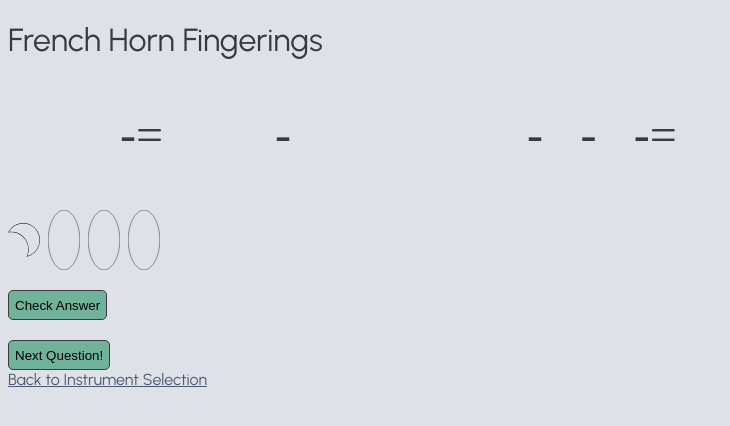
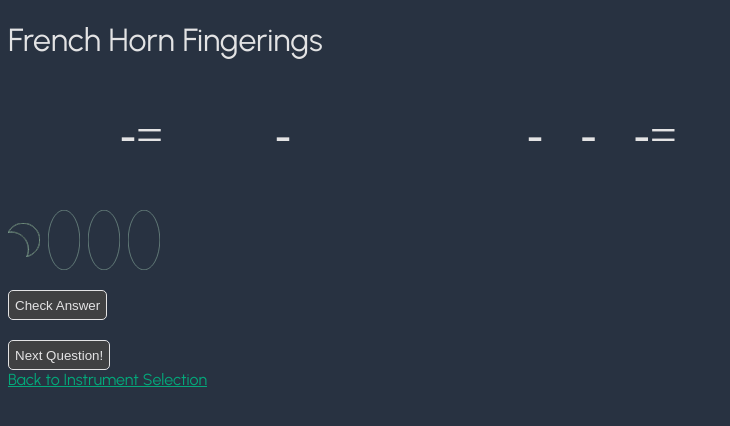
Before and after one commit to StephenBuley/band-fingerings, a React (Vite) app: page /fhorn in a window 1280 px wide. Shown: the top 426 px of the page, without its empty margins (0-730 px from the left). Built offline with nearby package versions, Linux system fonts and the light colour scheme.

Commit message:
Change colors and fix outlining and svg highlights

```diff
--- a/src/App.css
+++ b/src/App.css
@@ -11,11 +11,11 @@
 }
 
 :root {
-  --light-primary: #dee1e7;
-  --light-secondary: #b5c5d7;
-  --light-accent: #70b29c;
-  --dark-accent: #4d5871;
-  --dark-primary: #39393f;
+  --lighter-green: #b4e1c6;
+  --light-text: #e3e3e4;
+  --accent: #04a97b;
+  --dark-green: #404142;
+  --darker-green: #283241;
 }
 
 html {
@@ -26,8 +26,8 @@ html {
 body {
   box-sizing: border-box;
   margin: 8px;
-  background-color: var(--light-primary);
-  color: var(--dark-primary);
+  background-color: var(--darker-green);
+  color: var(--light-text);
 }
 
 .title,
@@ -46,6 +46,16 @@ body {
   height: auto;
 }
 
+.svg:focus,
+.btn:focus,
+a:focus {
+  outline: auto;
+}
+
+.svg > path {
+  stroke: var(--lighter-green);
+}
+
 .valves {
   display: flex;
   margin-top: 1.25rem;
@@ -54,9 +64,9 @@ body {
 }
 
 .selected {
-  fill: var(--light-accent);
+  fill: var(--lighter-green);
 }
 
 a {
-  color: var(--dark-accent);
+  color: var(--accent);
 }
--- a/src/components/BrassValve.tsx
+++ b/src/components/BrassValve.tsx
@@ -29,7 +29,7 @@ export default function BrassValve({
       fill="none"
       xmlns="http://www.w3.org/2000/svg"
     >
-      <rect width="80" height="81" fill="white" />
+      <rect width="80" height="81" fill="none" />
       <path
         d="M79.5 40.5C79.5 62.5973 61.8094 80.5 40 80.5C18.1906 80.5 0.5 62.5973 0.5 40.5C0.5 18.4027 18.1906 0.5 40 0.5C61.8094 0.5 79.5 18.4027 79.5 40.5Z"
         stroke="black"
--- a/src/components/Button.css
+++ b/src/components/Button.css
@@ -1,12 +1,13 @@
 .btn {
   height: 30px;
   width: 30px;
-  border: 1px solid var(--dark-primary);
+  border: 1px solid var(--light-text);
   display: flex;
   justify-content: center;
   align-items: center;
   border-radius: 5px;
-  background-color: var(--light-accent);
+  background-color: var(--dark-green);
+  color: var(--light-text);
 }
 
 .btn:hover {
```
